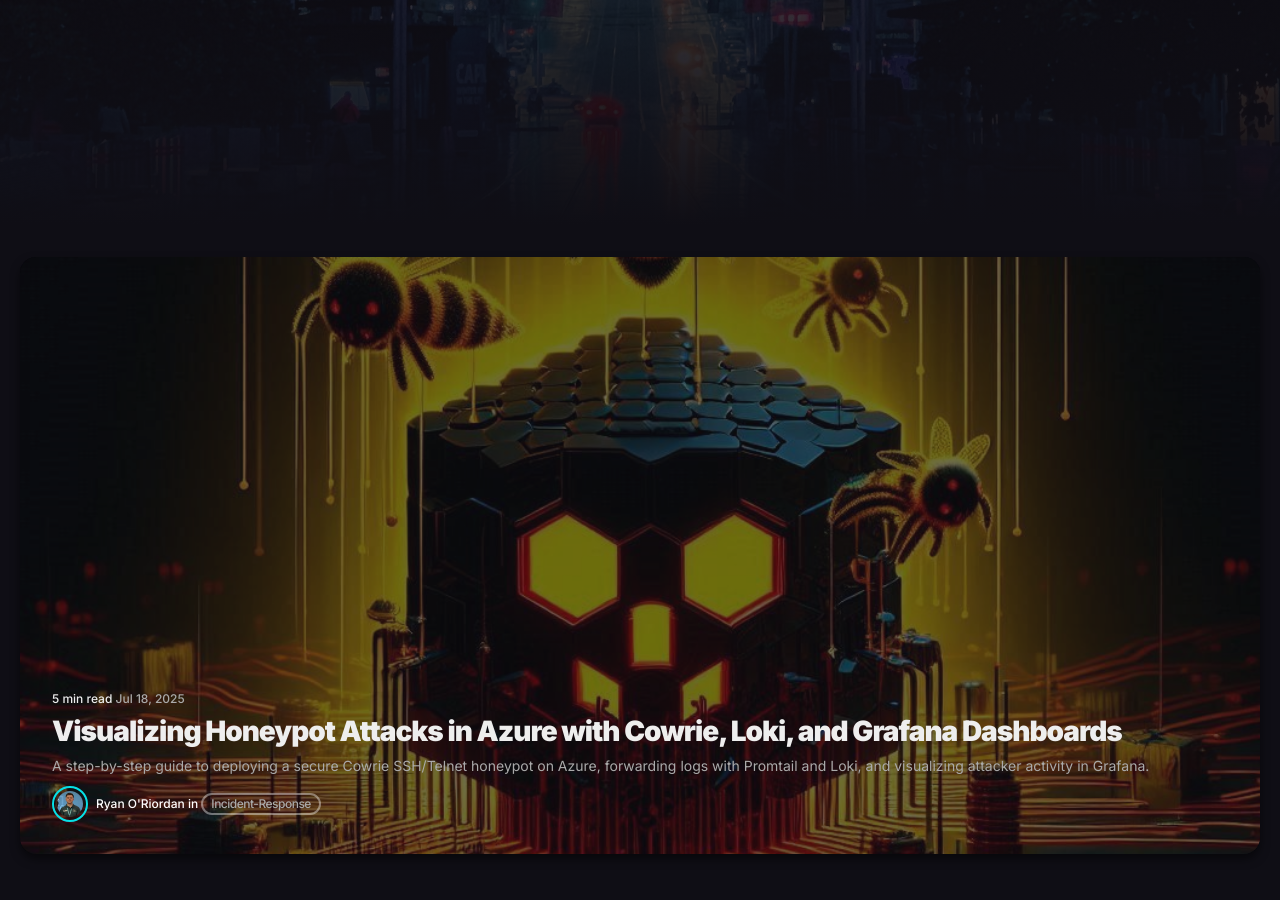
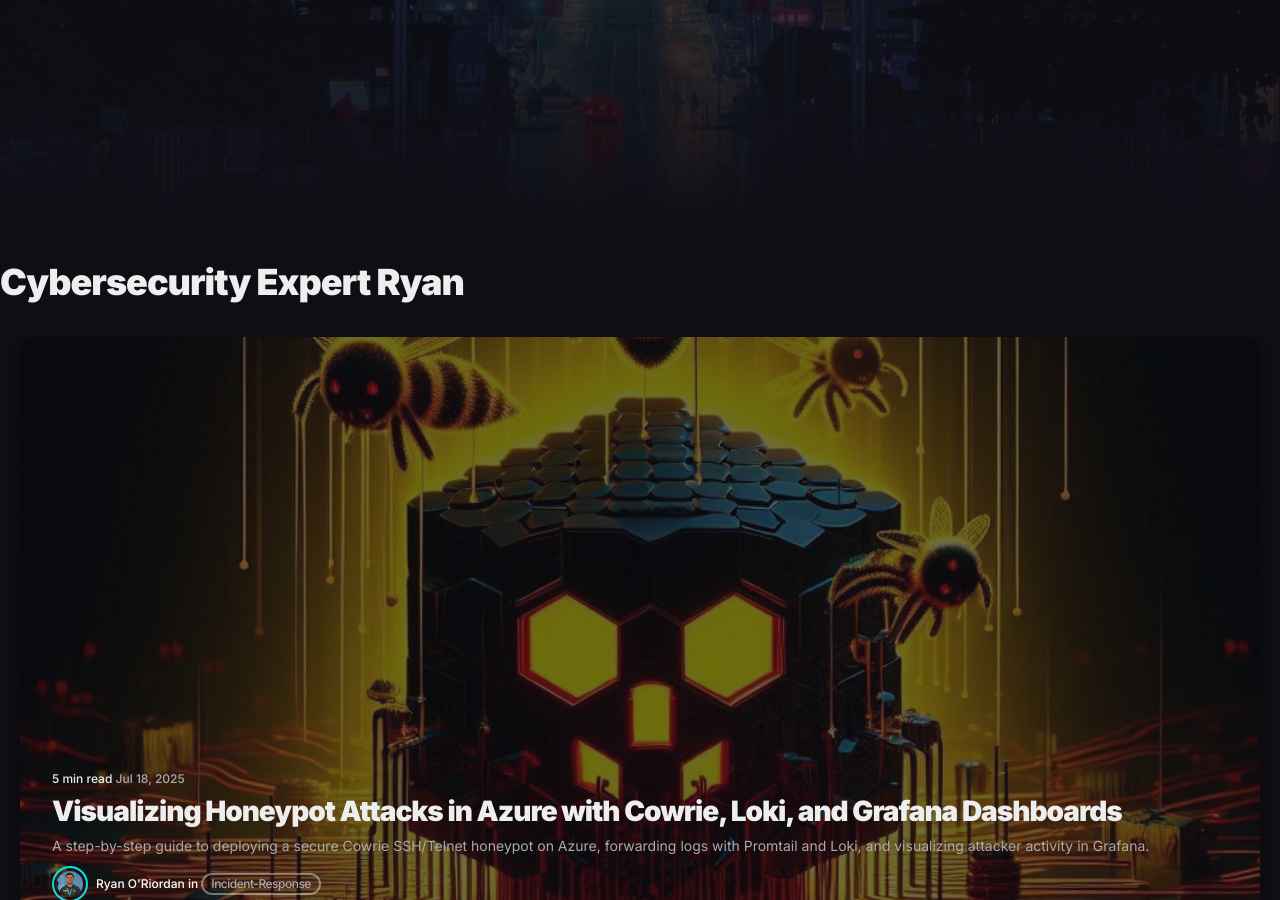
Before and after one commit to Riordz/Riordz.github.io, a Jekyll site: the page built from index.html, in a window 1280 px wide and 900 px high, scrolled down 439 px. Built offline with Jekyll 4.4.1, drawn with Linux system fonts in a browser that asks for light colours; nearby versions of some CDN libraries; the list of posts is cut into pages by our own code; some of the changed lines change nothing that is shown.

Commit message:
Edits to Post Again

```diff
--- a/index.html
+++ b/index.html
@@ -27,6 +27,31 @@
 {% endif %}
 <!-- begin hero -->
 
+<h1 id="hero-name"></h1>
+<script>
+  const names = [
+    "Ryan O' Riordan",
+    "R. O' Riordan",
+    "Ryan Oriordan",
+    "Cybersecurity Expert Ryan",
+    "Ryan, Your Cybersecurity Guide"
+  ];
+
+  let index = 0;
+  const heroName = document.getElementById("hero-name");
+
+  function rotateName() {
+    heroName.textContent = names[index];
+    index = (index + 1) % names.length;
+  }
+
+  // Start immediately
+  rotateName();
+  // Change every 2 seconds
+  setInterval(rotateName, 2000);
+</script>
+
+
 {% include featured-posts.html %}
 
 <div class="container">
```
